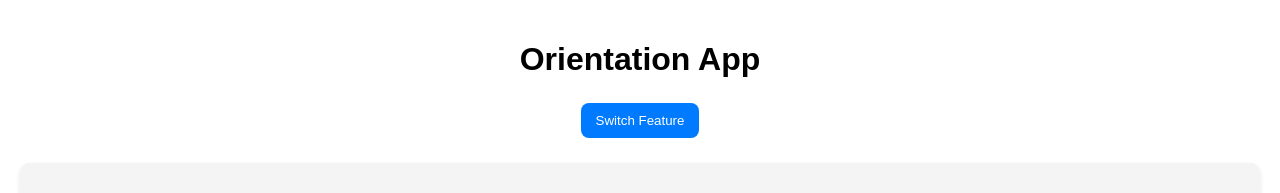
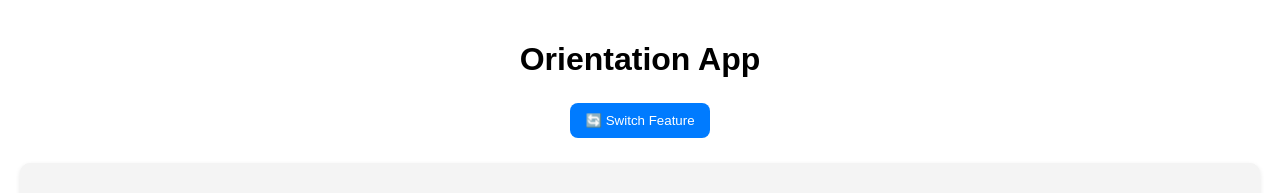
Before and after one commit to manoj-23/Orientation-App, a plain HTML site: page index.html in a window 1280 px wide. Shown: the top 193 px of the page. Drawn offline with Linux system fonts and the light colour scheme.

Commit message:
Update index.html
for rotation

```diff
--- a/index.html
+++ b/index.html
@@ -9,9 +9,10 @@
 <body>
   <h1 id="title">Orientation App</h1>
 
+  <!-- Toggle Button (appears always) -->
+  <button id="toggleBtn" onclick="toggleFeature()">🔄 Switch Feature</button>
+
   <!-- Features -->
-  <button onclick="toggleFeature()">Switch Feature</button>
-
   <div id="alarm" class="feature hidden">
     <h2>⏰ Alarm Clock</h2>
     <p id="clock">--:--:--</p>
```
